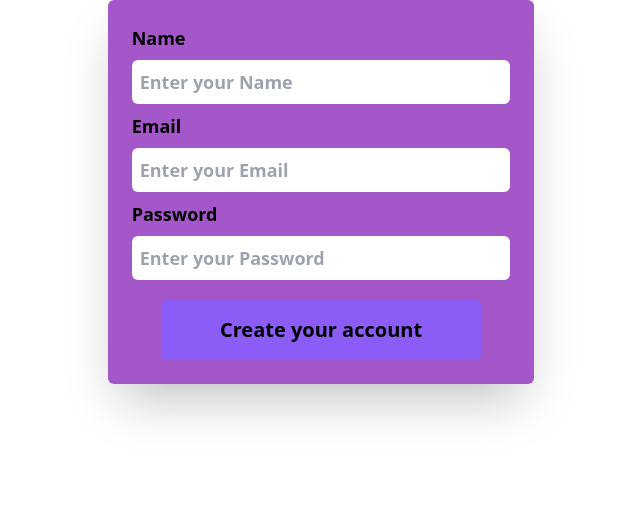
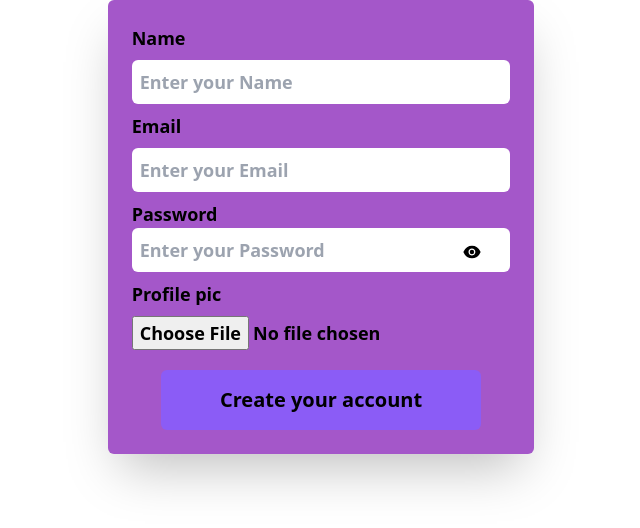
Before and after one commit to krishnamahto021/chatApp, a React (Create React App) app in the folder frontend/: page /user/sign-up in a window 1280 px wide. Shown: the top 528 px of the page, without its empty margins (319-959 px from the left). Built offline with nearby package versions, Linux system fonts and the light colour scheme; a web font is replaced by a local one.

Commit message:
MOdify the css of the sign up and sign in page and the option to add the profile image for the user

```diff
--- a/frontend/package.json
+++ b/frontend/package.json
@@ -16,6 +16,7 @@
     "postcss-cli": "^10.1.0",
     "react": "^18.2.0",
     "react-dom": "^18.2.0",
+    "react-icons": "^4.11.0",
     "react-router-dom": "^6.16.0",
     "react-scripts": "5.0.1",
     "tailwindcss": "^3.3.3",
--- a/frontend/src/pages/homePage.js
+++ b/frontend/src/pages/homePage.js
@@ -1,6 +1,5 @@
 import React, { useState } from "react";
 import SignUp from "./signUp";
-import { Link } from "react-router-dom";
 import SignIn from "./signIn";
 
 const HomePage = () => {
--- a/frontend/src/pages/signIn.js
+++ b/frontend/src/pages/signIn.js
@@ -1,25 +1,48 @@
-import React from 'react'
+import React, { useState } from "react";
+import { AiFillEye, AiFillEyeInvisible } from "react-icons/ai";
 
 const SignIn = () => {
+  const [email, setEmail] = useState("");
+  const [password, setPassowrd] = useState("");
+  const [showPassword, setShowPassword] = useState(false);
+
   return (
     <>
       <div className="signInContainer shadow-2xl w-1/3 bg-[#a457c9] block m-auto  rounded-md p-4">
         <form className="flex flex-col gap-2 p-2 text-lg font-semibold ">
-
-
           <label>Email</label>
           <input
             placeholder="Enter your Email "
             className="rounded-md p-2"
+            value={email}
+            onChange={(e) => setEmail(e.target.value)}
             required
           ></input>
 
-          <label>Password</label>
-          <input
-            placeholder="Enter your Password"
-            className="rounded-md p-2"
-            required
-          ></input>
+          <div className="password-container ">
+            <label className="block">Password</label>
+            <input
+              placeholder="Enter your Password"
+              className="rounded-md p-2 w-full"
+              type={showPassword ? "text" : "password"}
+              value={password}
+              onChange={(e) => setPassowrd(e.target.value)}
+              required
+            ></input>
+            <span
+              onClick={() => {
+                setShowPassword(!showPassword);
+              }}
+            >
+              {!showPassword ? (
+                <AiFillEye className="inline  -m-12 text-xl" />
+              ) : (
+                <AiFillEyeInvisible className="inline  -m-12 text-xl" />
+              )}
+            </span>
+
+
+          </div>
 
           <button className="bg-violet-500 hover:bg-violet-600  w-80 rounded-md text-xl  transition-all block m-auto p-4 mt-3">
             Log In
@@ -28,6 +51,6 @@ const SignIn = () => {
       </div>
     </>
   );
-}
+};
 
-export default SignIn
+export default SignIn;
--- a/frontend/src/pages/signUp.js
+++ b/frontend/src/pages/signUp.js
@@ -1,6 +1,13 @@
 import React from "react";
+import { useState } from "react";
+import { AiFillEye, AiFillEyeInvisible } from "react-icons/ai";
 
 const SignUp = () => {
+  const [name, setName] = useState("");
+  const [email, setEmail] = useState("");
+  const [password, setPassowrd] = useState("");
+  const [showPassword, setShowPassword] = useState(false);
+  const [profileImage, setProfileImage] = useState("");
   return (
     <>
       <div className="signUpContainer shadow-2xl w-1/3 bg-[#a457c9] block m-auto  rounded-md p-4">
@@ -9,6 +16,8 @@ const SignUp = () => {
           <input
             placeholder="Enter your Name"
             className="rounded-md p-2 border-white focus:border-white"
+            value={name}
+            onChange={(e) => setName(e.target.value)}
             required
           ></input>
 
@@ -16,14 +25,39 @@ const SignUp = () => {
           <input
             placeholder="Enter your Email "
             className="rounded-md p-2"
+            value={email}
+            onChange={(e) => setEmail(e.target.value)}
             required
           ></input>
 
-          <label>Password</label>
+          <div className="password-container ">
+            <label className="block">Password</label>
+            <input
+              placeholder="Enter your Password"
+              className="rounded-md p-2 w-full"
+              type={showPassword ? "text" : "password"}
+              value={password}
+              onChange={(e) => setPassowrd(e.target.value)}
+              required
+            ></input>
+            <span
+              onClick={() => {
+                setShowPassword(!showPassword);
+              }}
+            >
+              {!showPassword ? (
+                <AiFillEye className="inline  -m-12 text-xl" />
+              ) : (
+                <AiFillEyeInvisible className="inline  -m-12 text-xl" />
+              )}
+            </span>
+          </div>
+
+          <label>Profile pic</label>
           <input
-            placeholder="Enter your Password"
-            className="rounded-md p-2"
-            required
+            type="file"
+            accept="image/*"
+            onChange={(e) => setProfileImage(e.target.files[0])}
           ></input>
 
           <button className="bg-violet-500 hover:bg-violet-600  w-80 rounded-md text-xl  transition-all block m-auto p-4 mt-3">
```
Also changed, not shown: 1 other file (tests, documents, lock files or other folders).
